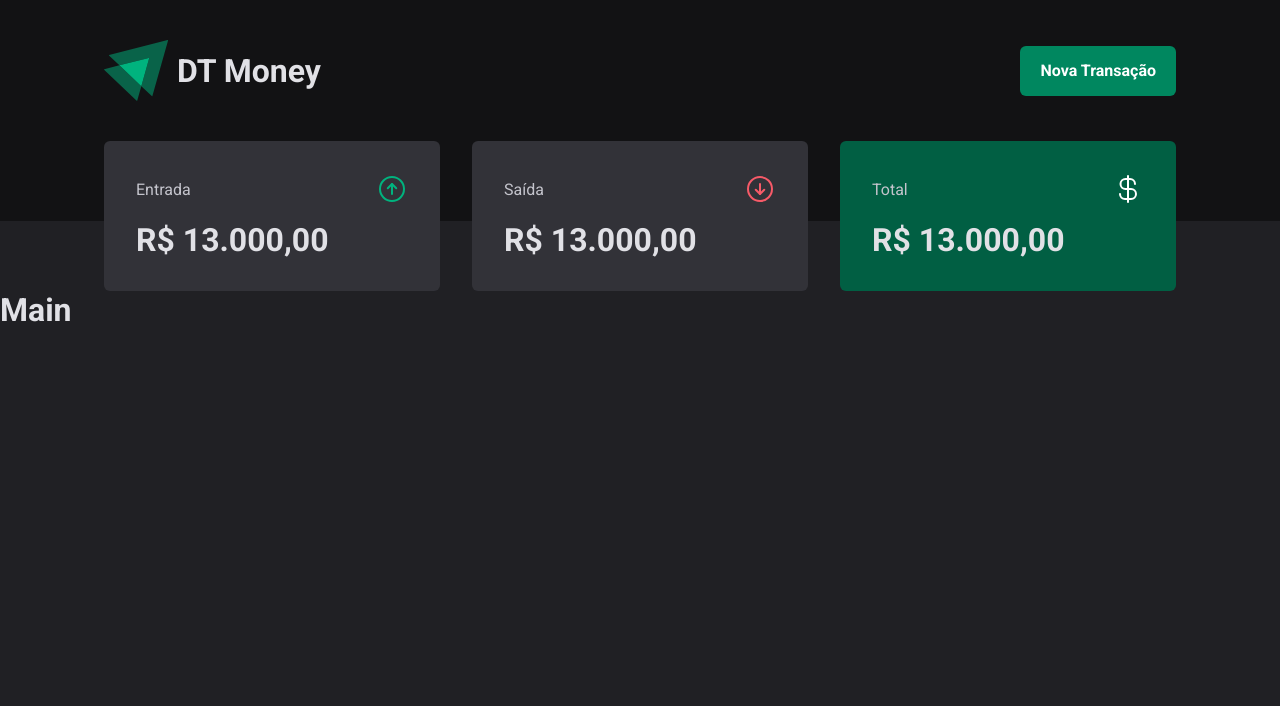
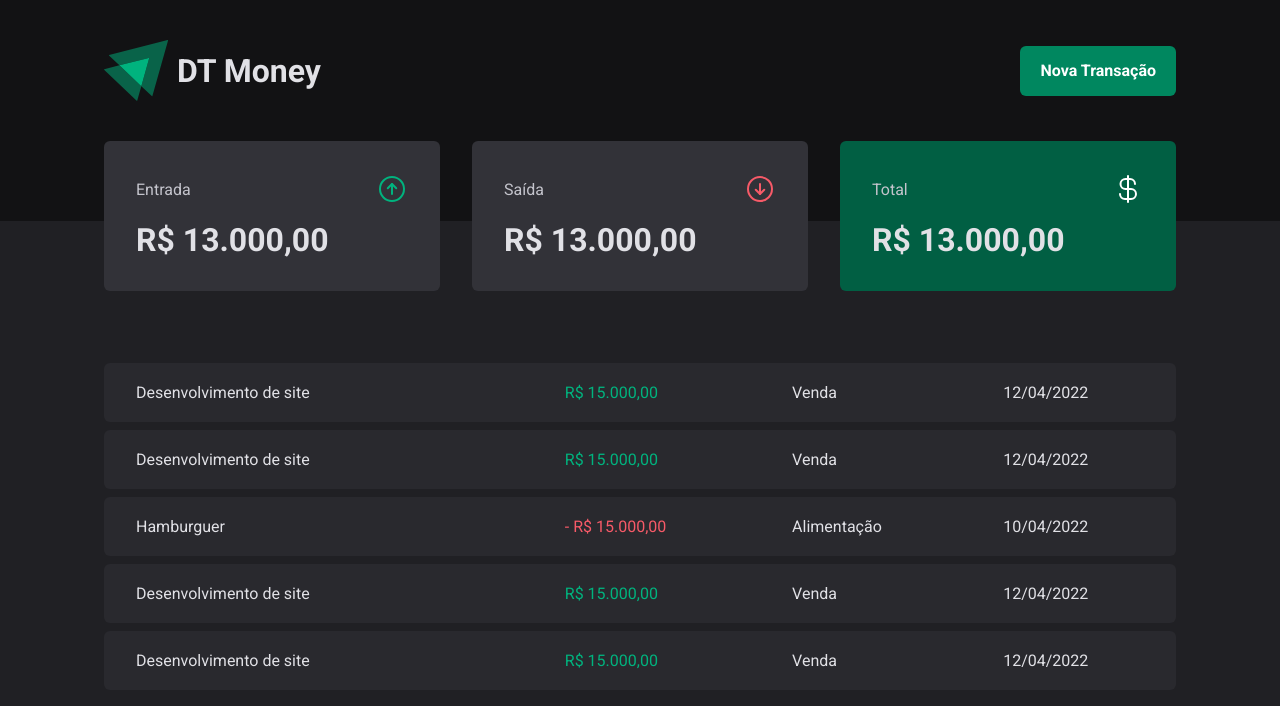
Before and after one commit to joaohenriquefernandes/ignite-dt-money, a React (Vite) app: page / in a window 1280 px wide. Shown: the top 706 px of the page. Built offline with nearby package versions, Linux system fonts and the light colour scheme.

Commit message:
feat: create transactions table components

```diff
--- a/src/pages/Transactions/index.tsx
+++ b/src/pages/Transactions/index.tsx
@@ -1,12 +1,66 @@
 import { Header } from '../../components/Header';
 import { Summary } from '../../components/Summary';
+
+import {
+  PriceHighlight,
+  TransactionsContainer,
+  TransactionsTable,
+} from './styles';
 
 export function Transactions() {
   return (
     <>
       <Header />
       <Summary />
-      <h1>Main</h1>
+
+      <TransactionsContainer>
+        <TransactionsTable>
+          <tbody>
+            <tr>
+              <td width="40%">Desenvolvimento de site</td>
+              <td>
+                <PriceHighlight variant="income">R$ 15.000,00</PriceHighlight>
+              </td>
+              <td>Venda</td>
+              <td>12/04/2022</td>
+            </tr>
+            <tr>
+              <td width="40%">Desenvolvimento de site</td>
+              <td>
+                <PriceHighlight variant="income">R$ 15.000,00</PriceHighlight>
+              </td>
+              <td>Venda</td>
+              <td>12/04/2022</td>
+            </tr>
+            <tr>
+              <td width="40%">Hamburguer</td>
+              <td>
+                <PriceHighlight variant="outcome">
+                  - R$ 15.000,00
+                </PriceHighlight>
+              </td>
+              <td>Alimentação</td>
+              <td>10/04/2022</td>
+            </tr>
+            <tr>
+              <td width="40%">Desenvolvimento de site</td>
+              <td>
+                <PriceHighlight variant="income">R$ 15.000,00</PriceHighlight>
+              </td>
+              <td>Venda</td>
+              <td>12/04/2022</td>
+            </tr>
+            <tr>
+              <td width="40%">Desenvolvimento de site</td>
+              <td>
+                <PriceHighlight variant="income">R$ 15.000,00</PriceHighlight>
+              </td>
+              <td>Venda</td>
+              <td>12/04/2022</td>
+            </tr>
+          </tbody>
+        </TransactionsTable>
+      </TransactionsContainer>
     </>
   );
 }
--- a/src/pages/Transactions/styles.ts
+++ b/src/pages/Transactions/styles.ts
@@ -0,0 +1,41 @@
+import styled from 'styled-components';
+
+export const TransactionsContainer = styled.main`
+  width: 100%;
+  max-width: 1120px;
+  margin: 4rem auto 0;
+  padding: 0 1.5rem;
+`;
+
+export const TransactionsTable = styled.table`
+  width: 100%;
+  border-collapse: separate;
+  border-spacing: 0 0.5rem;
+  /* margin-top: 1.5rem; */
+
+  td {
+    padding: 1.25rem 2rem;
+    background: ${(props) => props.theme['gray-700']};
+
+    &:first-child {
+      border-top-left-radius: 6px;
+      border-bottom-left-radius: 6px;
+    }
+
+    &:last-child {
+      border-top-right-radius: 6px;
+      border-bottom-right-radius: 6px;
+    }
+  }
+`;
+
+interface IPriceHighlightProps {
+  variant: 'income' | 'outcome';
+}
+
+export const PriceHighlight = styled.span<IPriceHighlightProps>`
+  color: ${(props) =>
+    props.variant === 'income'
+      ? props.theme['green-300']
+      : props.theme['red-300']};
+`;
```
